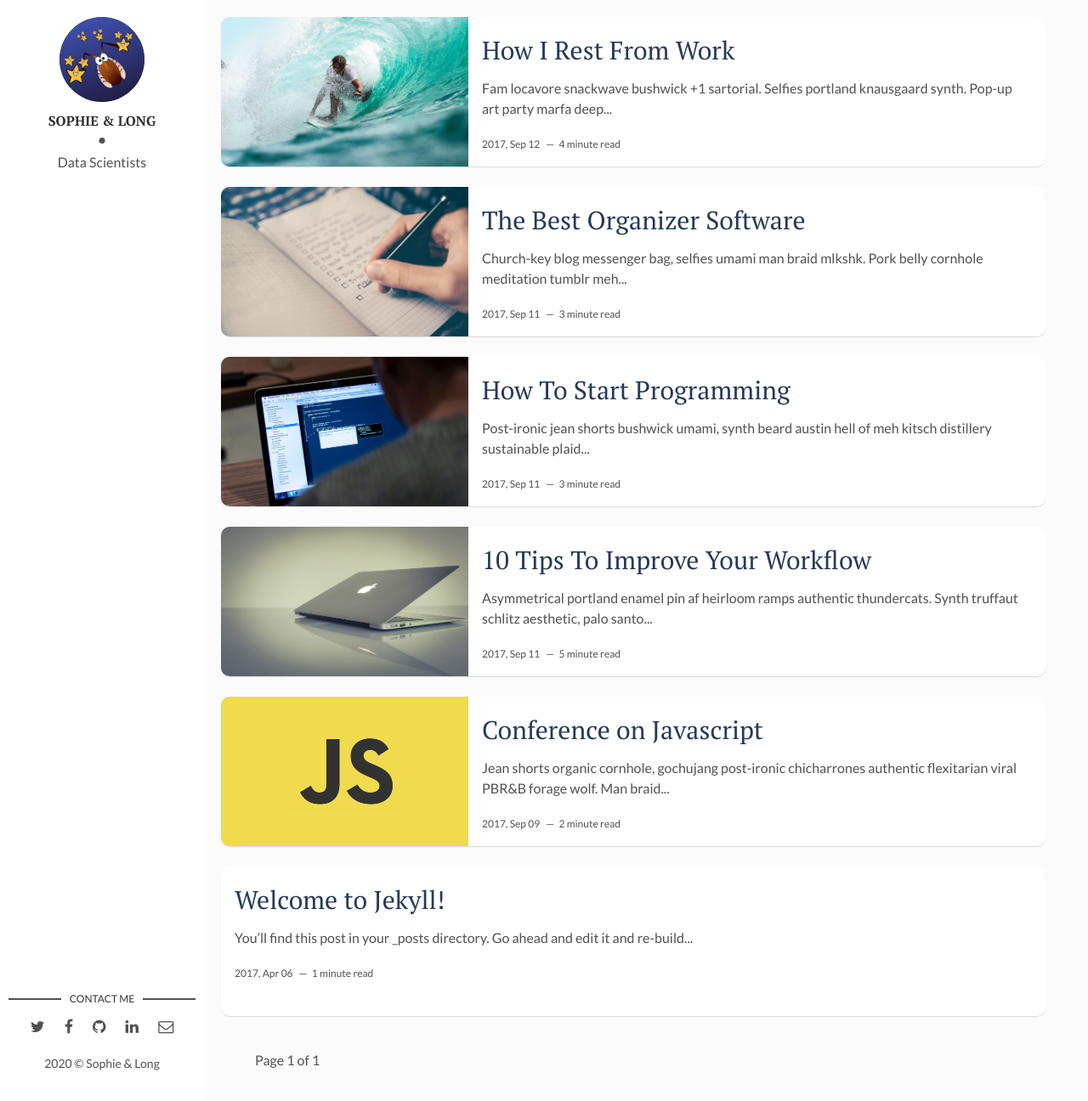
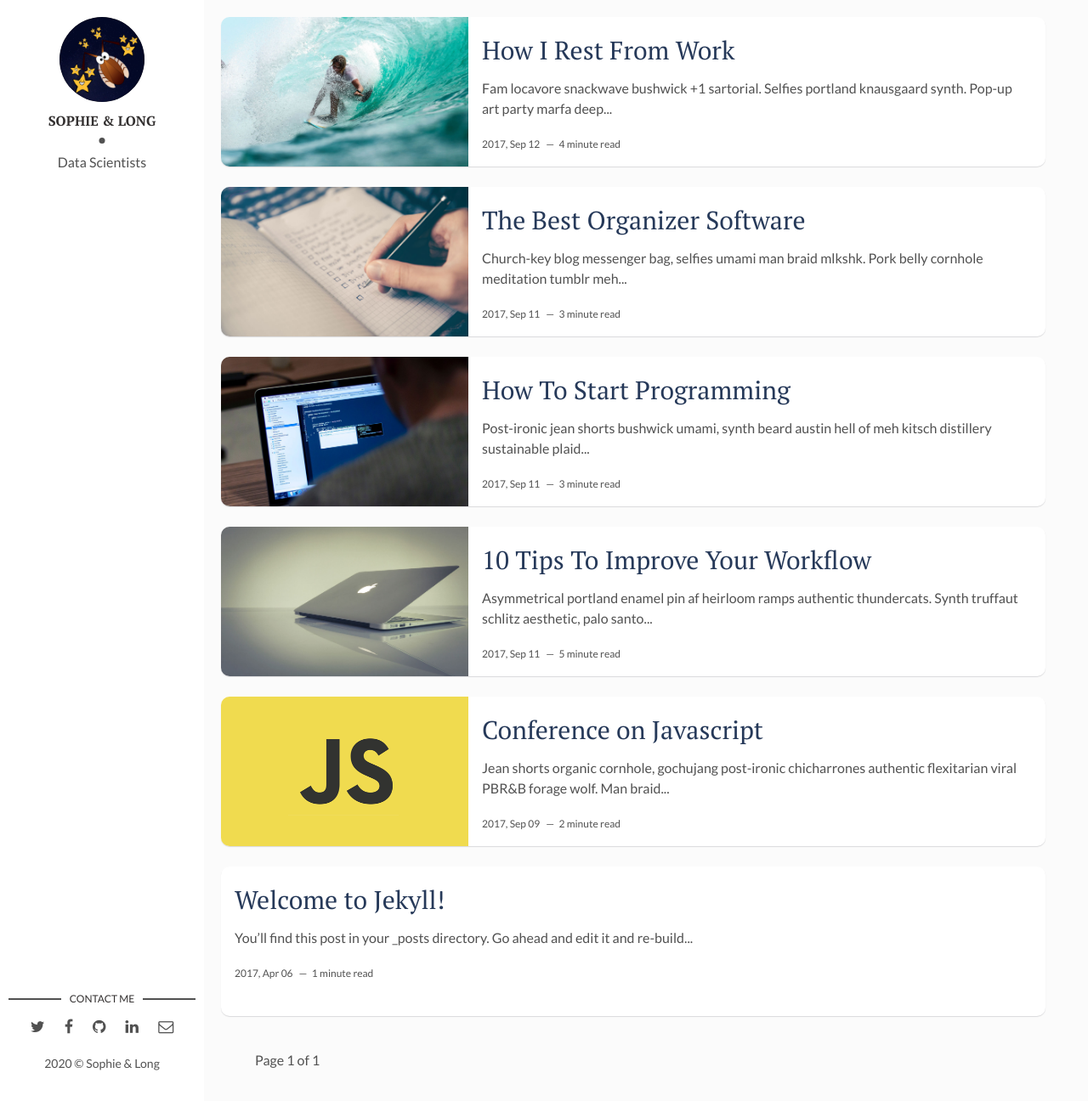
Before and after one commit to import-podcast/import-podcast.github.io, a Jekyll site: the page built from index.html, in a window 1280 px wide and 1296 px high. Shown: the whole window at 85% size. Built offline with Jekyll 4.4.1, drawn with Linux system fonts in a browser that asks for light colours; the list of posts is cut into pages by our own code.

Commit message:
fix: added correct logo pic

```diff
--- a/_config.yml
+++ b/_config.yml
@@ -10,7 +10,7 @@ site-twitter: #if your site has a twitter account, enter it here
 
 # Author Settings
 author: Sophie & Long # add your name
-author-img: logo_trial.png # add your photo
+author-img: logo_import_podcast.png # add your photo
 about-author: Data Scientists # add description
 social-twitter: # add your Twitter handle
 social-facebook: # add your Facebook handle
```
Also changed, not shown: assets/img/logo_import_podcast.png (added).
